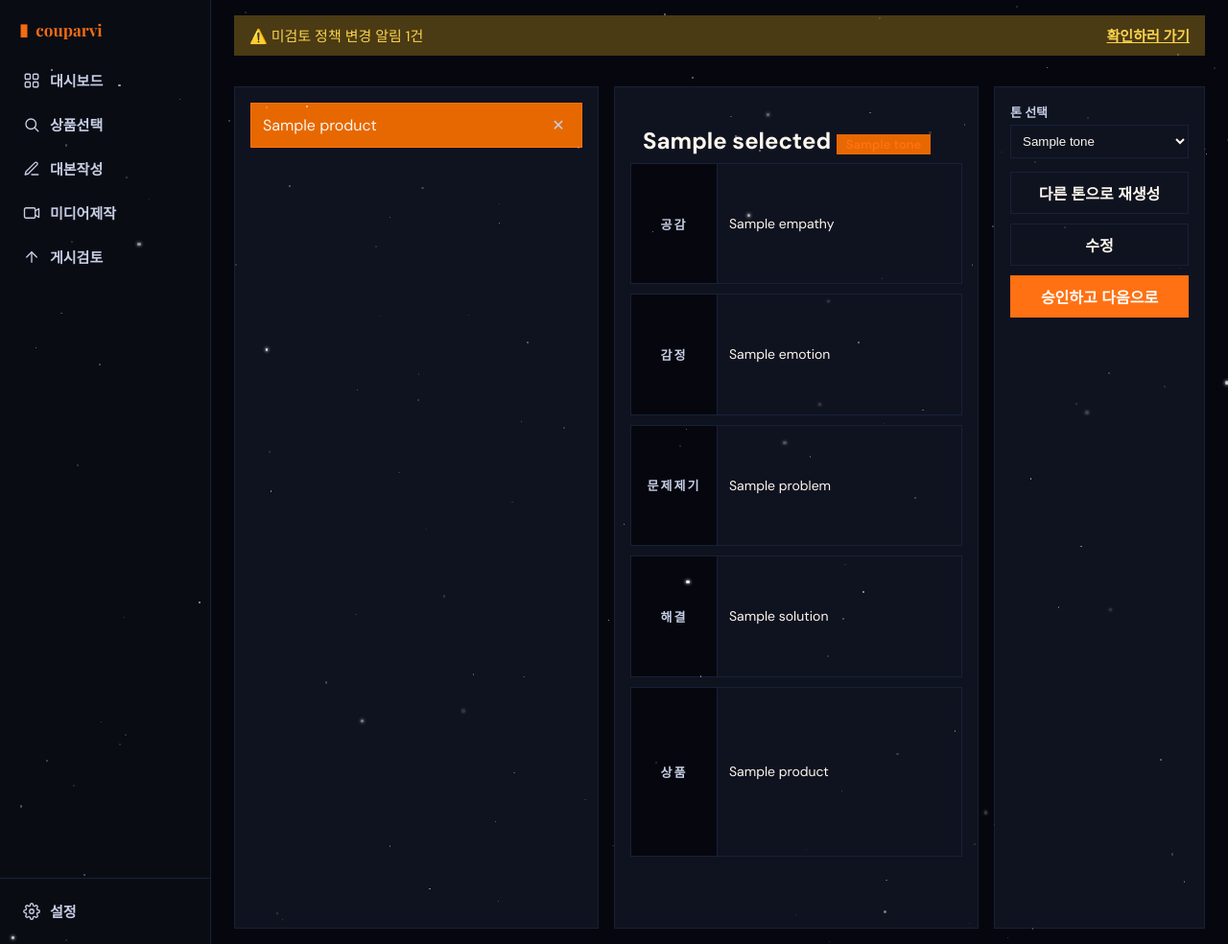
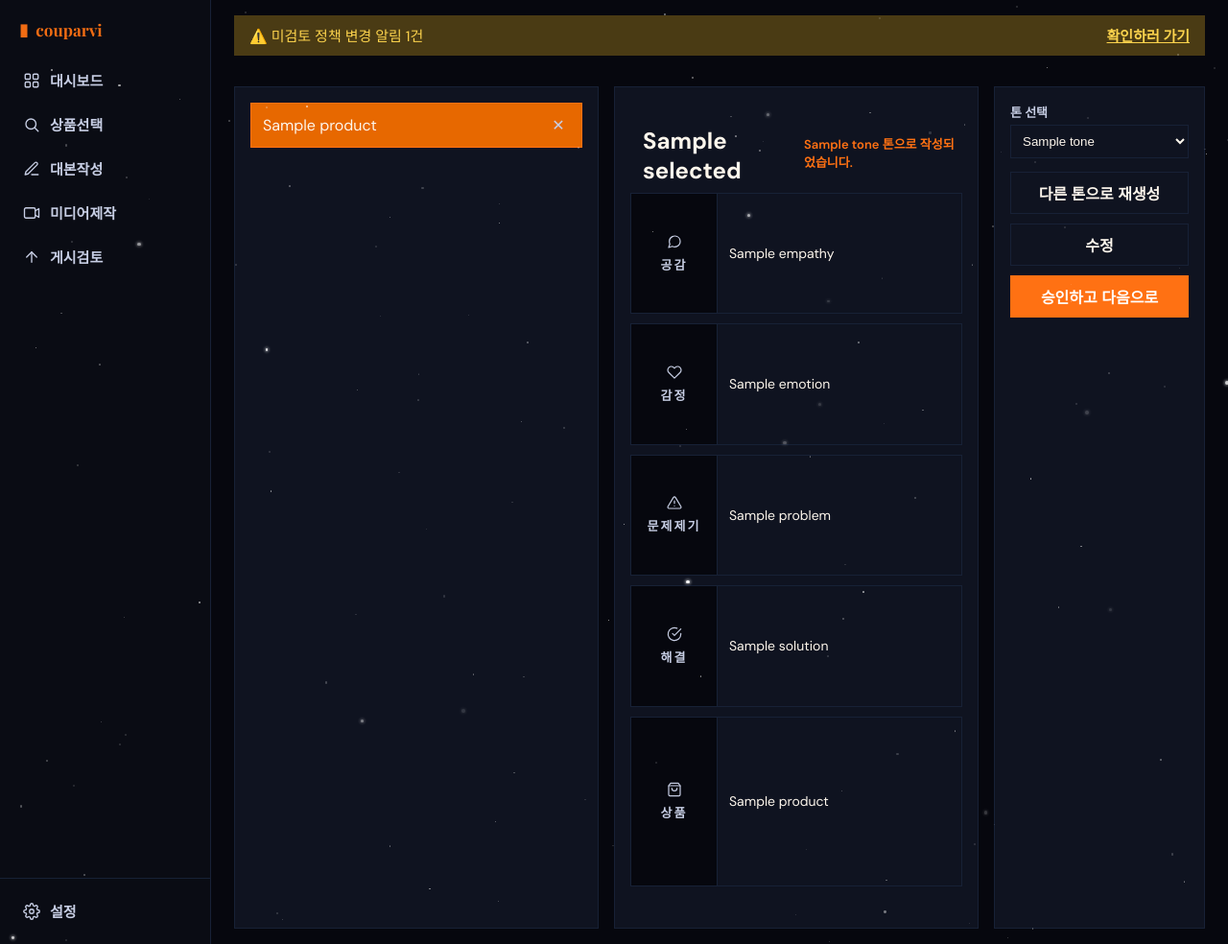
Before and after one commit to ushikiro34/shopingshorts, a FastAPI app: template app/web/templates/tab_script.html in a window 1280 px wide. Shown: the whole page at 96% size. Run offline with FastAPI, Linux system fonts and the light colour scheme; the visitor is signed in with stand-in values (Sample User, id 1); the template is opened without the code that fills it: most values are stand-ins (such as "Sample title", 1, 10 or a date in 2020).

Commit message:
Fix invisible status badges, move to card body, restyle script tone/labels
- pill-status-2/4 backgrounds no longer collapse into their own text
  color when --accent-tint/--accent-deep-tint change elsewhere
- Dashboard project card badge moved off the thumbnail overlay into
  the card body, right-aligned on its own row (avoids crowding out
  the category text)
- Script tab: tone indicator replaced with plain right-aligned text,
  structure card labels get an icon above each title

```diff
--- a/app/web/static/styles.css
+++ b/app/web/static/styles.css
@@ -472,10 +472,14 @@ a {
   display: block;
 }
 
+.project-card-badge-row {
+  display: flex;
+  justify-content: flex-end;
+  margin-top: 4px;
+}
+
 .project-card-badge {
-  position: absolute;
-  top: 8px;
-  right: 8px;
+  flex: 0 0 auto;
 }
 
 .project-card-body {
@@ -848,7 +852,9 @@ a {
 }
 
 .pill-status-2 {
-  background: var(--accent-tint);
+  /* --accent-tint을 다른 곳(active nav 등)에서 불투명 오렌지로 바꿔 쓰면서
+     여기 텍스트와 배경이 거의 같은 색이 돼 안 보였다 -> 전용 색으로 분리 */
+  background: #4A2E1C;
   color: var(--accent);
 }
 
@@ -858,7 +864,8 @@ a {
 }
 
 .pill-status-4 {
-  background: var(--accent-deep-tint);
+  /* pill-status-2와 같은 이유 (--accent-deep-tint가 불투명 밝은색으로 바뀜) -> 전용 색으로 분리 */
+  background: #6B3A12;
   color: #F0B37E;
 }
 
@@ -910,6 +917,17 @@ a {
   font-family: var(--font-body);
   margin: 0 0 4px;
   padding: 24px 0 0 13px;
+  display: flex;
+  align-items: baseline;
+  justify-content: space-between;
+  gap: 12px;
+}
+
+/* 톤 뱃지가 배경/텍스트 색이 거의 같아 안 보이는 문제 -> 뱃지 대신 포인트색 텍스트로 표현 */
+.script-tone-note {
+  font-size: 13px;
+  font-weight: 600;
+  color: var(--accent);
 }
 
 .script-card-list {
@@ -940,8 +958,10 @@ a {
   flex: 0 0 90px;
   align-self: stretch;
   display: flex;
+  flex-direction: column;
   align-items: center;
   justify-content: center;
+  gap: 6px;
   padding: 12px;
   font-size: 13px;
   font-weight: 700;
@@ -950,6 +970,12 @@ a {
   color: var(--text-dim);
   background: var(--bg);
   border-right: 1px solid var(--border);
+}
+
+.script-card-icon {
+  flex: 0 0 auto;
+  width: 16px;
+  height: 16px;
 }
 
 .script-cell-display {
--- a/app/web/templates/home.html
+++ b/app/web/templates/home.html
@@ -38,13 +38,15 @@
     <a class="project-card" href="/{{ p.tab }}?selected={{ p.id }}&view=detail">
       <div class="project-card-thumb">
         {% if p.image_url %}<img src="{{ p.image_url }}" alt="">{% endif %}
-        <span class="pill pill-status-{{ p.status_tier }} project-card-badge">{{ p.status_label }}</span>
       </div>
       <div class="project-card-body">
         <div class="project-card-name">{{ p.name }}</div>
         <div class="project-card-stats">
           <span class="project-card-meta">{{ p.category }}</span>
           <span class="project-card-date">{{ p.created_date }}</span>
+        </div>
+        <div class="project-card-badge-row">
+          <span class="pill pill-status-{{ p.status_tier }} project-card-badge">{{ p.status_label }}</span>
         </div>
       </div>
     </a>
--- a/app/web/templates/tab_script.html
+++ b/app/web/templates/tab_script.html
@@ -29,8 +29,8 @@
     <h2 class="script-title">{{ selected.product_name }}</h2>
     <p style="color:var(--text-dim);">아직 생성된 대본이 없어요. 오른쪽에서 톤을 골라 대본을 만들어보세요.</p>
     {% else %}
-    <h2 class="script-title">{{ selected.product_name }} <span class="pill pill-accent">{{
-        script.tone }}</span></h2>
+    <h2 class="script-title"><span>{{ selected.product_name }}</span> <span class="script-tone-note">{{
+        script.tone }} 톤으로 작성되었습니다.</span></h2>
 
     {% if script.script_json.educational_note and script.script_json.educational_note.included %}
     <div class="edu-card">
@@ -43,31 +43,46 @@
       <input type="hidden" name="product_id" value="{{ selected.id }}">
       <div class="script-card-list">
         <div class="script-card script-card-4">
-          <div class="script-card-label">공감</div>
+          <div class="script-card-label">
+            <svg class="script-card-icon" viewBox="0 0 24 24" fill="none" stroke="currentColor" stroke-width="1.8" stroke-linecap="round" stroke-linejoin="round"><path d="M21 11.5a8.38 8.38 0 0 1-.9 3.8 8.5 8.5 0 0 1-7.6 4.7 8.38 8.38 0 0 1-3.8-.9L3 21l1.9-5.7a8.38 8.38 0 0 1-.9-3.8 8.5 8.5 0 0 1 4.7-7.6 8.38 8.38 0 0 1 3.8-.9h.5a8.48 8.48 0 0 1 8 8v.5z"/></svg>
+            공감
+          </div>
           <div class="script-cell-display">{{ script.script_json.structure.empathy }}</div>
           <textarea name="empathy" class="script-cell" rows="4" readonly
             hidden>{{ script.script_json.structure.empathy }}</textarea>
         </div>
         <div class="script-card script-card-4">
-          <div class="script-card-label">감정</div>
+          <div class="script-card-label">
+            <svg class="script-card-icon" viewBox="0 0 24 24" fill="none" stroke="currentColor" stroke-width="1.8" stroke-linecap="round" stroke-linejoin="round"><path d="M20.84 4.61a5.5 5.5 0 0 0-7.78 0L12 5.67l-1.06-1.06a5.5 5.5 0 0 0-7.78 7.78l1.06 1.06L12 21.23l7.78-7.78 1.06-1.06a5.5 5.5 0 0 0 0-7.78z"/></svg>
+            감정
+          </div>
           <div class="script-cell-display">{{ script.script_json.structure.emotion }}</div>
           <textarea name="emotion" class="script-cell" rows="4" readonly
             hidden>{{ script.script_json.structure.emotion }}</textarea>
         </div>
         <div class="script-card script-card-4">
-          <div class="script-card-label">문제제기</div>
+          <div class="script-card-label">
+            <svg class="script-card-icon" viewBox="0 0 24 24" fill="none" stroke="currentColor" stroke-width="1.8" stroke-linecap="round" stroke-linejoin="round"><path d="M10.29 3.86L1.82 18a2 2 0 0 0 1.71 3h16.94a2 2 0 0 0 1.71-3L13.71 3.86a2 2 0 0 0-3.42 0z"/><line x1="12" y1="9" x2="12" y2="13"/><line x1="12" y1="17" x2="12.01" y2="17"/></svg>
+            문제제기
+          </div>
           <div class="script-cell-display">{{ script.script_json.structure.problem }}</div>
           <textarea name="problem" class="script-cell" rows="4" readonly
             hidden>{{ script.script_json.structure.problem }}</textarea>
         </div>
         <div class="script-card script-card-4">
-          <div class="script-card-label">해결</div>
+          <div class="script-card-label">
+            <svg class="script-card-icon" viewBox="0 0 24 24" fill="none" stroke="currentColor" stroke-width="1.8" stroke-linecap="round" stroke-linejoin="round"><path d="M22 11.08V12a10 10 0 1 1-5.93-9.14"/><polyline points="22 4 12 14.01 9 11.01"/></svg>
+            해결
+          </div>
           <div class="script-cell-display">{{ script.script_json.structure.solution }}</div>
           <textarea name="solution" class="script-cell" rows="4" readonly
             hidden>{{ script.script_json.structure.solution }}</textarea>
         </div>
         <div class="script-card script-card-6">
-          <div class="script-card-label">상품</div>
+          <div class="script-card-label">
+            <svg class="script-card-icon" viewBox="0 0 24 24" fill="none" stroke="currentColor" stroke-width="1.8" stroke-linecap="round" stroke-linejoin="round"><path d="M6 2L3 6v14a2 2 0 0 0 2 2h14a2 2 0 0 0 2-2V6l-3-4Z"/><line x1="3" y1="6" x2="21" y2="6"/><path d="M16 10a4 4 0 0 1-8 0"/></svg>
+            상품
+          </div>
           <div class="script-cell-display">{{ script.script_json.structure.product }}</div>
           <textarea name="product" class="script-cell" rows="6" readonly
             hidden>{{ script.script_json.structure.product }}</textarea>
```
